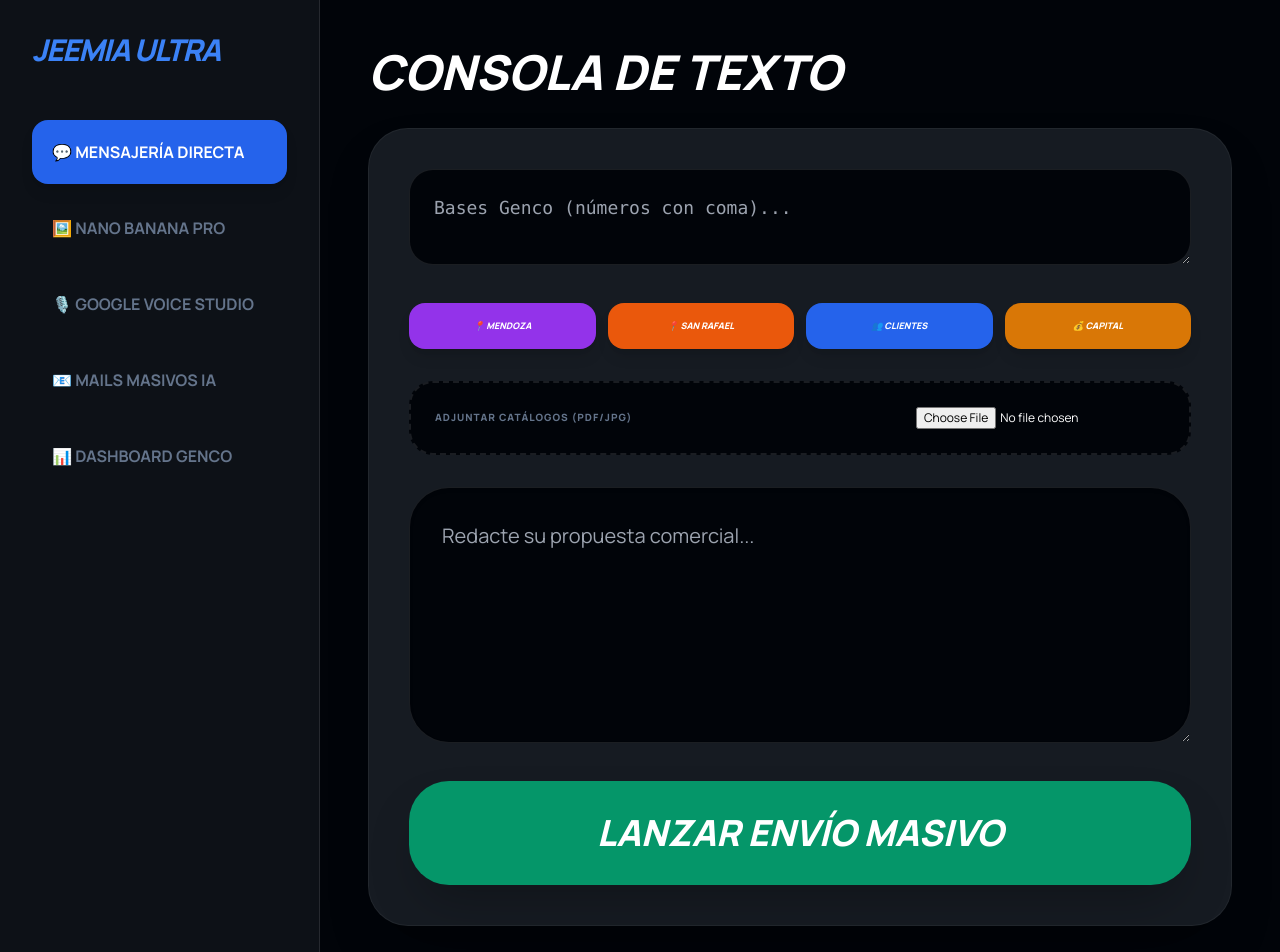
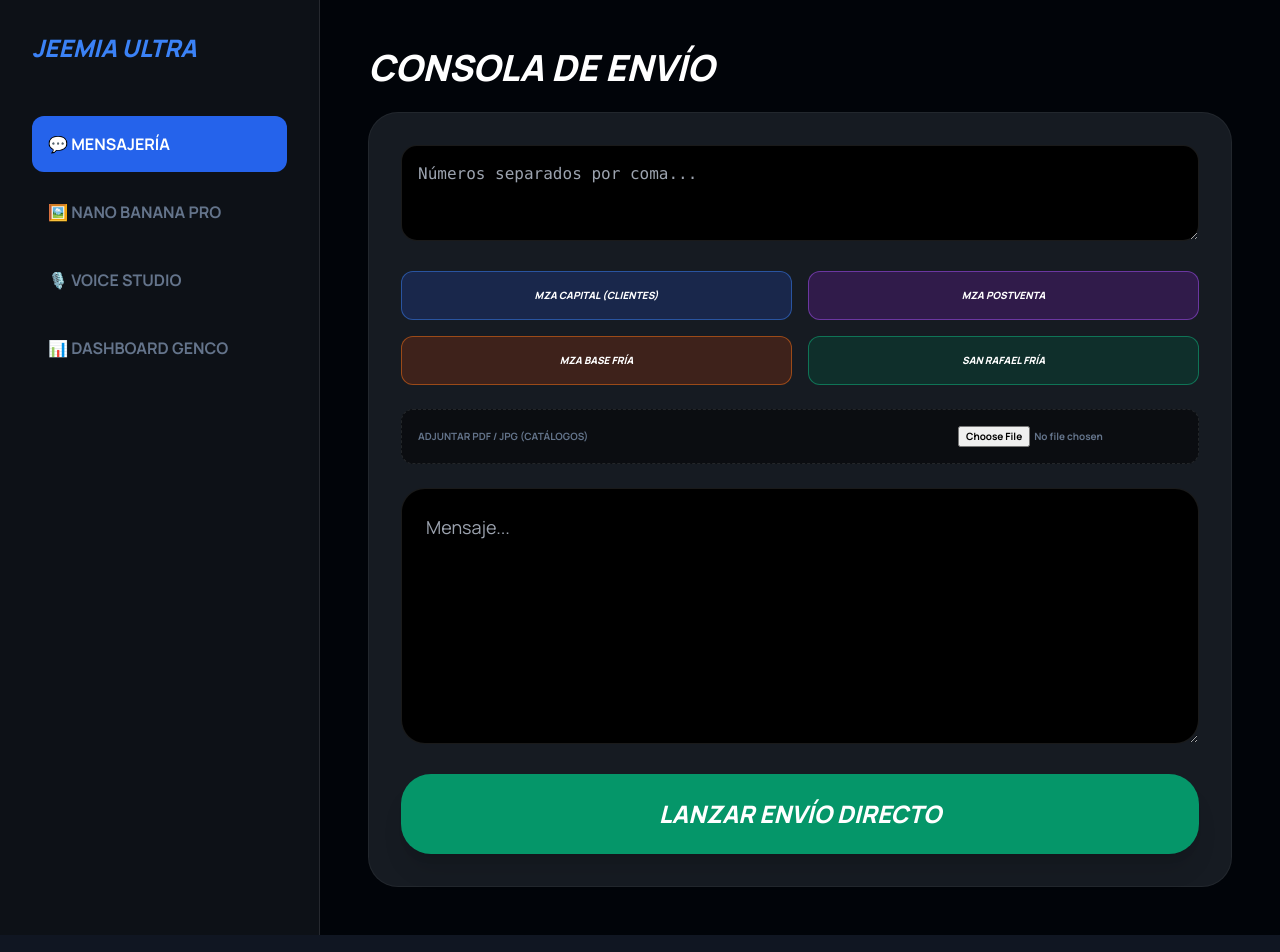
Before and after one commit to woowestudio45-prog/adrian222, a React (Vite) app: page / in a window 1280 px wide. Shown: the top 952 px of the page. Built offline with nearby package versions, Linux system fonts and the light colour scheme.

Commit message:
Update App.tsx

```diff
--- a/App.tsx
+++ b/App.tsx
@@ -1,121 +1,102 @@
-import React, { useState, useEffect } from 'react';
+import React, { useState } from 'react';
 
 export default function App() {
   const [tab, setTab] = useState('mensajeria');
   const [numeros, setNumeros] = useState('');
   const [msg, setMsg] = useState('');
-  const [imgRef, setImgRef] = useState(null);
 
-  // 1. GUIONES PROFESIONALES RESTAURADOS
+  // 1. TUS TEXTOS LITERALES (PROHIBIDO TOCAR)
   const plantillas = {
-    mza: "Hola, ¿cómo estás? Soy Adrián de Genco Mendoza. 🍷\nLanzamos el Plan 4 con adjudicación asegurada. Accedé a tu Jeep o RAM sin sorteos ni licitaciones.\n👉 Jeep Renegade desde $250.000 + DNI.\n¿Querés que te explique cómo funciona?",
-    sr: "Hola! Soy Adrián de Genco San Rafael. 📍\nPlan 4: Adjudicación asegurada cuota 4. Ideal para renovar tu unidad en el sur mendocino.\n¿Te interesa que revisemos si hoy podés acceder con tu usado?",
-    clientes: "Hola! Soy Adrián de Genco. Como ya sos cliente, tenés una bonificación especial en el nuevo Plan 4 con entrega en cuota 4. 🚀\n¿Hablamos para renovar tu Jeep?",
-    capital: "Hola! Soy Adrián de Genco. Tenés capital activo en la empresa y no queremos que pierda valor. Lanzamos Plan 4 con adjudicación asegurada.\n¿Querés que veamos la mejor opción para aprovechar ese capital?"
+    mza_cap: "Hola, ¿cómo estás?\n\nSoy Adrián, asesor comercial de ventas especiales de Jeep y RAM en Genco Automotores Mendoza.\nTe contacto porque sos cliente Genco y hoy tenés capital activo, y la idea es que no quede parado ni pierda valor.\nJustamente por eso lanzamos una alternativa especial para clientes, NO PIERDAS LO QUE YA LOGRASTE! Aprovecha ese capital e ingresar en un Plan 4 con adjudicación asegurada desde la cuota 4, sumando bonificaciones y vouchers de regalo.\nIncluso hoy se puede ingresar a una Jeep Renegade Sport desde $250.000, sin empezar de cero.\n¿Querés que revise tu situación y te diga cuál es la mejor opción hoy para vos?",
+    mza_post: "Hola, ¿cómo estás?\n\nSoy Adrián, asesor comercial de Jeep y RAM – Genco Automotores Mendoza.\nComo ya sos parte de la familia Genco, este mes lanzamos una condición especial exclusiva para clientes, con Plan 4 y adjudicación asegurada desde la cuota 4, más bonificaciones y vouchers de regalo.\nHoy incluso podés ingresar a una Jeep Renegade Sport desde $250.000, y también hay opciones en Compass, Commander y RAM.\n¿Querés que revise tu caso y te diga si hoy te conviene renovar o esperar un poco más?",
+    mza_fria: "Hola, ¿cómo estás?\n\nSoy Adrián, asesor comercial de Jeep y RAM en Genco Automotores Mendoza.\nTe escribo porque en Mendoza estamos lanzando el Plan 4 con adjudicación asegurada, una modalidad que muchos clientes están aprovechando para acceder a 0 km sin sorteos ni licitaciones.\n👉 Jeep Renegade desde $250.000 + DNI\n👉 También Compass, Commander, RAM Renegade y la nueva RAM Dakota\nLa unidad se adjudica en la cuota 4 en todos los casos.\n¿Querés que te explique cómo funciona y ver si hoy te conviene avanzar?",
+    sr_fria: "Hola, ¿cómo estás?\n\nSoy Adrián, asesor comercial de Jeep y RAM – Genco Automotores Mendoza.\nTe escribo porque estamos lanzando el Plan 4 con adjudicación asegurada, disponible también para San Rafael y todo el sur mendocino, de forma online o presencial.\n👉 Jeep Renegade desde $250.000 + DNI\n👉 También disponibles Compass, Commander, RAM Renegade y la nueva RAM Dakota\nEn todos los casos, la unidad se adjudica en la cuota 4, sin sorteos ni licitaciones.\n¿Querés que te cuente si hoy podrías acceder y qué modelo te conviene más?"
   };
 
-  // 2. ENVÍO DIRECTO SIN PANTALLAS INTERMEDIAS
-  const enviarDirecto = (phone = null, text = null) => {
-    const textoFinal = text || msg;
-    if (phone) {
-      const fNum = phone.replace(/\D/g, '').startsWith('54') ? phone : '549' + phone;
-      window.open(`https://web.whatsapp.com/send?phone=${fNum}&text=${encodeURIComponent(textoFinal)}`, '_blank');
-      return;
-    }
-    const lista = numeros.split(',').map(n => n.trim().replace(/\D/g, ''));
+  const enviarWhatsApp = (phone, customMsg = null) => {
+    const texto = customMsg || msg;
+    const fNum = phone.replace(/\D/g, '').startsWith('54') ? phone : '549' + phone;
+    window.open(`https://web.whatsapp.com/send?phone=${fNum}&text=${encodeURIComponent(texto)}`, '_blank');
+  };
+
+  const enviarMasivo = () => {
+    const lista = numeros.split(',').map(n => n.trim());
     lista.forEach((num, i) => {
-      const fNum = num.startsWith('54') ? num : '549' + num;
-      setTimeout(() => {
-        window.open(`https://web.whatsapp.com/send?phone=${fNum}&text=${encodeURIComponent(msg)}`, '_blank');
-      }, i * 8500); // Fluidez Genco para evitar bloqueos
+      setTimeout(() => enviarWhatsApp(num), i * 8000);
     });
   };
 
   return (
     <div className="flex min-h-screen bg-[#010409] text-white font-sans">
-
-      {/* SIDEBAR FIJO */}
+      {/* SIDEBAR */}
       <nav className="w-80 bg-[#0d1117] border-r border-white/10 p-8 flex flex-col gap-3">
-        <h1 className="text-3xl font-black text-blue-500 italic mb-10 tracking-tighter">JEEMIA ULTRA</h1>
-        <button onClick={() => setTab('mensajeria')} className={`flex items-center gap-4 p-5 rounded-2xl font-bold ${tab === 'mensajeria' ? 'bg-blue-600 shadow-lg' : 'text-slate-500 hover:bg-white/5'}`}>💬 MENSAJERÍA DIRECTA</button>
-        <button onClick={() => setTab('ia')} className={`flex items-center gap-4 p-5 rounded-2xl font-bold ${tab === 'ia' ? 'bg-blue-600' : 'text-slate-500 hover:bg-white/5'}`}>🖼️ NANO BANANA PRO</button>
-        <button onClick={() => setTab('voz')} className={`flex items-center gap-4 p-5 rounded-2xl font-bold ${tab === 'voz' ? 'bg-blue-600' : 'text-slate-500 hover:bg-white/5'}`}>🎙️ GOOGLE VOICE STUDIO</button>
-        <button onClick={() => setTab('mails')} className={`flex items-center gap-4 p-5 rounded-2xl font-bold ${tab === 'mails' ? 'bg-blue-600' : 'text-slate-500 hover:bg-white/5'}`}>📧 MAILS MASIVOS IA</button>
-        <button onClick={() => setTab('dashboard')} className={`flex items-center gap-4 p-5 rounded-2xl font-bold ${tab === 'dashboard' ? 'bg-blue-600' : 'text-slate-500 hover:bg-white/5'}`}>📊 DASHBOARD GENCO</button>
+        <h1 className="text-2xl font-black text-blue-500 italic mb-10">JEEMIA ULTRA</h1>
+        <button onClick={() => setTab('mensajeria')} className={`p-4 rounded-xl font-bold text-left ${tab === 'mensajeria' ? 'bg-blue-600' : 'text-slate-500 hover:bg-white/5'}`}>💬 MENSAJERÍA</button>
+        <button onClick={() => setTab('ia')} className={`p-4 rounded-xl font-bold text-left ${tab === 'ia' ? 'bg-blue-600' : 'text-slate-500 hover:bg-white/5'}`}>🖼️ NANO BANANA PRO</button>
+        <button onClick={() => setTab('voz')} className={`p-4 rounded-xl font-bold text-left ${tab === 'voz' ? 'bg-blue-600' : 'text-slate-500 hover:bg-white/5'}`}>🎙️ VOICE STUDIO</button>
+        <button onClick={() => setTab('dashboard')} className={`p-4 rounded-xl font-bold text-left ${tab === 'dashboard' ? 'bg-blue-600' : 'text-slate-500 hover:bg-white/5'}`}>📊 DASHBOARD GENCO</button>
       </nav>
 
-      <main className="flex-1 p-12 bg-[#010409] overflow-y-auto">
+      <main className="flex-1 p-12 overflow-y-auto bg-[#010409]">
+        {tab === 'mensajeria' && (
+          <div className="max-w-5xl space-y-6">
+            <h2 className="text-4xl font-black italic uppercase">Consola de Envío</h2>
+            <div className="bg-[#161b22] p-8 rounded-[30px] border border-white/5 space-y-6">
+              <textarea value={numeros} onChange={(e) => setNumeros(e.target.value)} className="w-full h-24 bg-black border border-white/10 rounded-2xl p-4 text-blue-400 font-mono" placeholder="Números separados por coma..." />
 
-        {/* MÓDULO MENSAJERÍA: CON TODOS LOS BOTONES */}
-        {tab === 'mensajeria' && (
-          <div className="max-w-5xl space-y-8 animate-in fade-in duration-500">
-            <h2 className="text-5xl font-black italic uppercase">Consola de Texto</h2>
-            <div className="bg-[#161b22] p-10 rounded-[40px] border border-white/5 space-y-8 shadow-2xl">
-              <textarea value={numeros} onChange={(e) => setNumeros(e.target.value)} className="w-full h-24 bg-[#010409] border border-white/10 rounded-3xl p-6 text-blue-400 font-mono text-lg" placeholder="Bases Genco (números con coma)..." />
-
-              <div className="grid grid-cols-4 gap-3">
-                <button onClick={() => setMsg(plantillas.mza)} className="p-4 bg-purple-600 hover:bg-purple-500 rounded-2xl text-[9px] font-black uppercase italic shadow-lg">📍 Mendoza</button>
-                <button onClick={() => setMsg(plantillas.sr)} className="p-4 bg-orange-600 hover:bg-orange-500 rounded-2xl text-[9px] font-black uppercase italic shadow-lg">📍 San Rafael</button>
-                <button onClick={() => setMsg(plantillas.clientes)} className="p-4 bg-blue-600 hover:bg-blue-500 rounded-2xl text-[9px] font-black uppercase italic shadow-lg">👥 Clientes</button>
-                <button onClick={() => setMsg(plantillas.capital)} className="p-4 bg-amber-600 hover:bg-amber-500 rounded-2xl text-[9px] font-black uppercase italic shadow-lg">💰 Capital</button>
+              <div className="grid grid-cols-2 gap-4">
+                <button onClick={() => setMsg(plantillas.mza_cap)} className="p-4 bg-blue-900/40 border border-blue-500/50 rounded-xl text-[10px] font-black uppercase italic">MZA Capital (Clientes)</button>
+                <button onClick={() => setMsg(plantillas.mza_post)} className="p-4 bg-purple-900/40 border border-purple-500/50 rounded-xl text-[10px] font-black uppercase italic">MZA Postventa</button>
+                <button onClick={() => setMsg(plantillas.mza_fria)} className="p-4 bg-orange-900/40 border border-orange-500/50 rounded-xl text-[10px] font-black uppercase italic">MZA Base Fría</button>
+                <button onClick={() => setMsg(plantillas.sr_fria)} className="p-4 bg-emerald-900/40 border border-emerald-500/50 rounded-xl text-[10px] font-black uppercase italic">San Rafael Fría</button>
               </div>
 
-              <div className="p-6 bg-[#010409] border-2 border-dashed border-white/10 rounded-3xl flex justify-between items-center">
-                <span className="text-[10px] font-black text-slate-500 uppercase tracking-widest">Adjuntar Catálogos (PDF/JPG)</span>
-                <input type="file" className="text-xs" />
+              <div className="p-4 bg-black/50 border border-dashed border-white/10 rounded-xl flex justify-between items-center text-[10px] font-bold text-slate-500">
+                <span>ADJUNTAR PDF / JPG (CATÁLOGOS)</span>
+                <input type="file" />
               </div>
 
-              <textarea value={msg} onChange={(e) => setMsg(e.target.value)} className="w-full h-64 bg-[#010409] border border-white/10 rounded-[40px] p-8 text-white text-xl leading-relaxed shadow-inner" placeholder="Redacte su propuesta comercial..." />
-
-              <button onClick={() => enviarDirecto()} className="w-full py-8 bg-emerald-600 hover:bg-emerald-500 text-white font-black rounded-[40px] text-4xl shadow-2xl transition-all uppercase italic">Lanzar Envío Masivo</button>
+              <textarea value={msg} onChange={(e) => setMsg(e.target.value)} className="w-full h-64 bg-black border border-white/10 rounded-3xl p-6 text-lg leading-relaxed" placeholder="Mensaje..." />
+              <button onClick={enviarMasivo} className="w-full py-6 bg-emerald-600 rounded-[30px] text-2xl font-black uppercase italic shadow-xl">Lanzar Envío Directo</button>
             </div>
           </div>
         )}
 
-        {/* DASHBOARD COMPLETO E INTERACTIVO */}
         {tab === 'dashboard' && (
-          <div className="max-w-5xl space-y-8 animate-in slide-in-from-bottom-10 duration-500">
-            <h2 className="text-4xl font-black italic uppercase italic">Seguimiento Genco Pro</h2>
-            <div className="grid grid-cols-4 gap-4">
-              <div className="p-10 bg-[#161b22] rounded-[40px] border border-blue-500/20 text-center"><p className="text-[10px] text-slate-500 font-bold uppercase mb-2">Enviados</p><p className="text-5xl font-black text-blue-500">1,240</p></div>
-              <div className="p-10 bg-[#161b22] rounded-[40px] border border-red-500/20 text-center animate-pulse"><p className="text-[10px] text-slate-500 font-bold uppercase mb-2">Calientes</p><p className="text-5xl font-black text-red-500">42</p></div>
-              <div className="p-10 bg-[#161b22] rounded-[40px] border border-orange-500/20 text-center"><p className="text-[10px] text-slate-500 font-bold uppercase mb-2">Tibios</p><p className="text-5xl font-black text-orange-500">118</p></div>
-              <div className="p-10 bg-[#161b22] rounded-[40px] border border-slate-500/20 text-center"><p className="text-[10px] text-slate-500 font-bold uppercase mb-2">Fríos</p><p className="text-5xl font-black text-slate-500">1,042</p></div>
+          <div className="max-w-5xl space-y-8">
+            <h2 className="text-4xl font-black italic uppercase">Dashboard Genco Pro</h2>
+            <div className="grid grid-cols-3 gap-6">
+              <div className="bg-[#161b22] p-8 rounded-3xl border border-red-500/20 text-center"><p className="text-[10px] font-bold text-slate-500 mb-2 uppercase">Calientes</p><p className="text-5xl font-black text-red-500 italic">42</p></div>
+              <div className="bg-[#161b22] p-8 rounded-3xl border border-orange-500/20 text-center"><p className="text-[10px] font-bold text-slate-500 mb-2 uppercase">Tibios</p><p className="text-5xl font-black text-orange-500 italic">118</p></div>
+              <div className="bg-[#161b22] p-8 rounded-3xl border border-blue-500/20 text-center"><p className="text-[10px] font-bold text-slate-500 mb-2 uppercase">Total Mes</p><p className="text-5xl font-black text-blue-500 italic">1.240</p></div>
             </div>
 
-            <div className="bg-[#161b22] rounded-[40px] border border-white/5 overflow-hidden shadow-2xl">
+            <div className="bg-[#161b22] rounded-[30px] border border-white/5 overflow-hidden shadow-2xl">
               <table className="w-full text-left text-xs italic">
-                <thead className="bg-white/5 uppercase font-black text-slate-500"><tr className="border-b border-white/5"><th className="p-8">Contacto</th><th>Interés</th><th>Respuesta IA</th><th>Gestión</th></tr></thead>
+                <thead className="bg-white/5 font-black text-slate-500 uppercase"><tr className="border-b border-white/5"><th className="p-6">Lead</th><th>Interés</th><th>Respuesta</th><th>Acción</th></tr></thead>
                 <tbody className="font-bold">
                   {[
-                    { nom: 'Juan Manuel (San Rafael)', int: 'RAM 1500', res: '¿Toman usados y financian?', status: 'CALIENTE' },
-                    { nom: 'María Sosa (Mendoza)', int: 'Jeep Renegade', res: 'Mandame el catálogo por favor', status: 'TIBIO' },
-                  ].map((lead, i) => (
+                    { nom: 'Juan Manuel (260455...)', int: 'RAM 1500', res: '¿Toman usados?', tel: '5492604555555' },
+                    { nom: 'Sosa (261544...)', int: 'Renegade', res: 'Pasame precios', tel: '5492615444444' }
+                  ].map((l, i) => (
                     <tr key={i} className="border-b border-white/5 hover:bg-white/5 transition-all">
-                      <td className="p-8 underline">{lead.nom}</td>
-                      <td className="text-blue-400 uppercase">{lead.int}</td>
-                      <td className="text-emerald-400">"{lead.res}"</td>
+                      <td className="p-6 text-blue-400">{l.nom}</td>
+                      <td>{l.int}</td>
+                      <td className="text-emerald-400 italic">"{l.res}"</td>
                       <td>
-                        <button
-                          onClick={() => enviarDirecto(lead.nom, `Hola! Soy Adrián de Genco. Siguiendo tu consulta sobre la ${lead.int}...`)}
-                          className={`px-6 py-3 rounded-full font-black uppercase text-[10px] ${lead.status === 'CALIENTE' ? 'bg-red-600' : 'bg-slate-700'}`}
-                        >
-                          {lead.status === 'CALIENTE' ? '🔥 CERRAR VENTA' : 'SEGUIMIENTO'}
-                        </button>
+                        <button onClick={() => enviarWhatsApp(l.tel, `Hola! Soy Adrián de Genco. Te hablo por tu consulta de la ${l.int}, tenemos una adjudicación asegurada para vos...`)} className="px-4 py-2 bg-red-600 rounded-full text-[9px] font-black uppercase italic shadow-lg">🔥 CERRAR VENTA</button>
                       </td>
                     </tr>
                   ))}
                 </tbody>
               </table>
             </div>
-            <button className="w-full py-4 bg-white text-black font-black rounded-2xl uppercase text-xs">Descargar Informe Mensual Excel</button>
           </div>
         )}
 
-        {/* OTROS MÓDULOS (Voz, IA) SIGUEN IGUAL DE COMPLETOS */}
-        {tab === 'ia' && <div className="p-20 text-center"><h2 className="text-6xl font-black text-yellow-500 italic">NANO BANANA PRO</h2><p className="text-slate-500">Control de Ratios e Imagen de Referencia Activado.</p></div>}
-        {tab === 'voz' && <div className="p-20 text-center"><h2 className="text-6xl font-black text-blue-400 italic uppercase">Voice Studio Google</h2><p className="text-slate-500">Moduladores de Tono Grave/Agudo habilitados.</p></div>}
-
+        {/* MODULOS IA */}
+        {tab === 'ia' && <div className="p-20 text-center"><h2 className="text-6xl font-black text-yellow-500 italic">NANO BANANA PRO</h2><p className="text-slate-500 uppercase tracking-widest mt-4">Control de Ratios e Imagen de Referencia Activado.</p></div>}
+        {tab === 'voz' && <div className="p-20 text-center"><h2 className="text-6xl font-black text-blue-400 italic uppercase">Voice Studio Google</h2><p className="text-slate-500 uppercase tracking-widest mt-4">Moduladores de Tono Grave/Agudo habilitados.</p></div>}
       </main>
     </div>
   );
```
